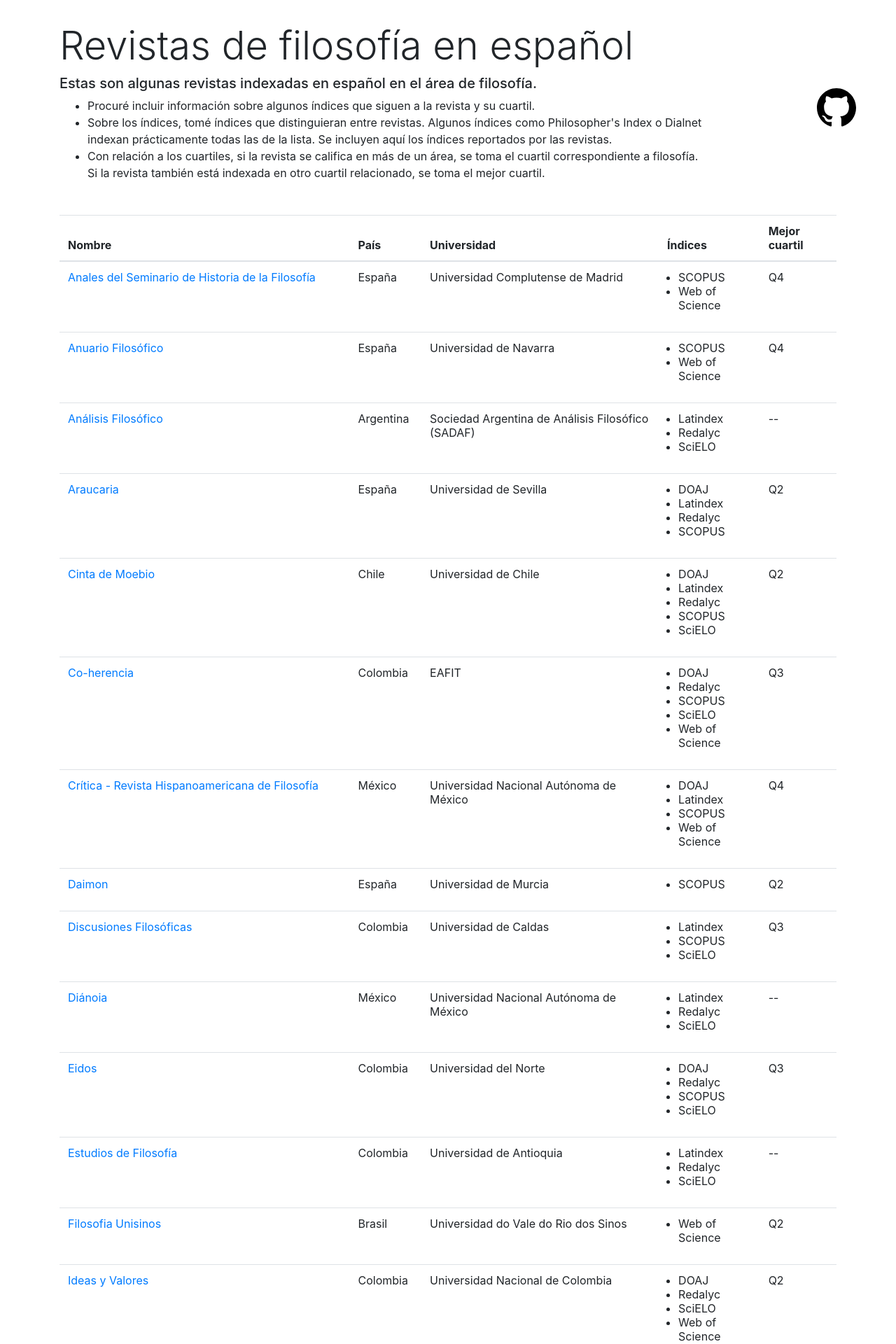
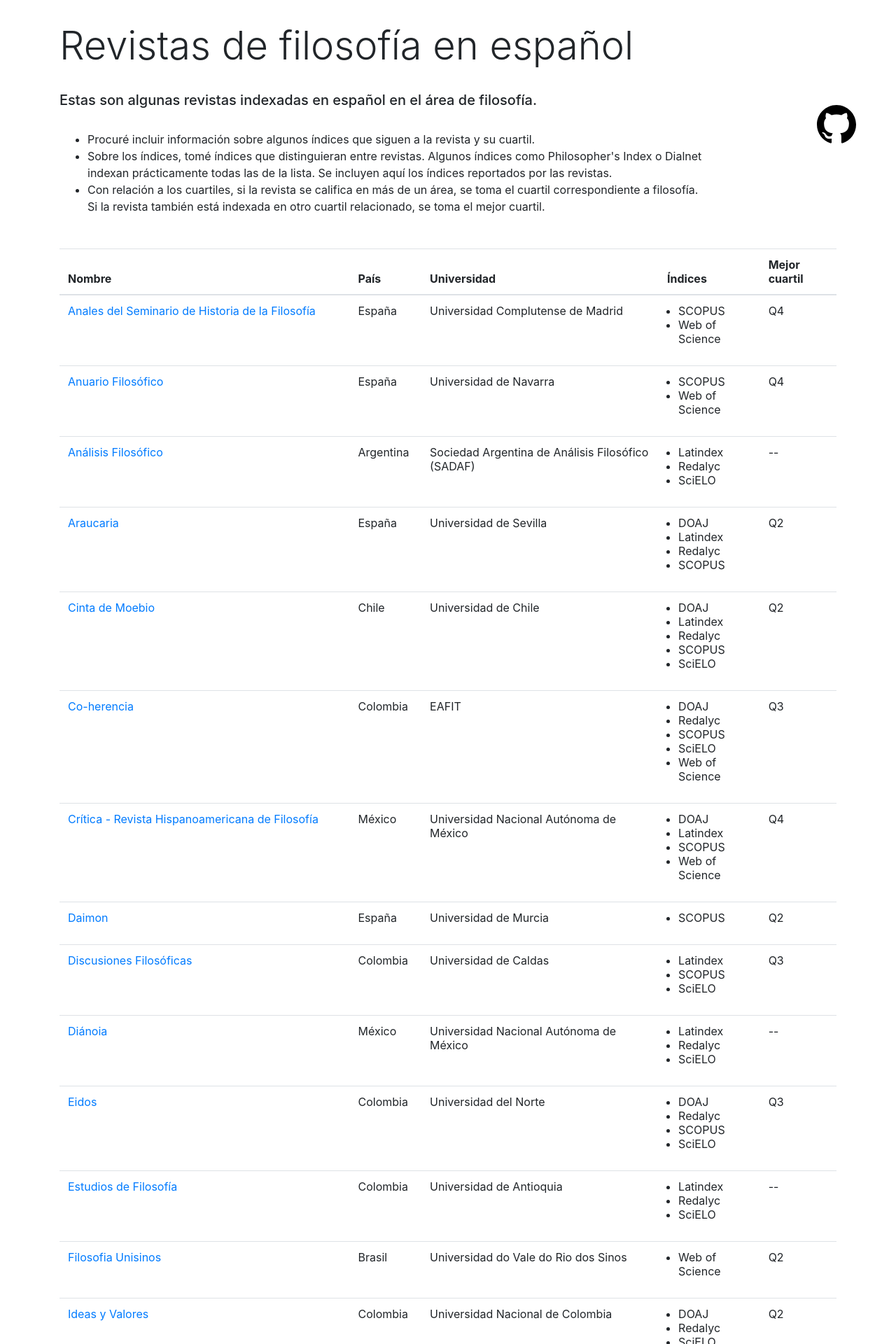
Before and after one commit to juanrloaiza/revistas_filosofia, a Jekyll site: the page built from index.md, in a window 1280 px wide. Shown: the top 1920 px of the page at 70% size. Built offline with Jekyll 4.4.1, drawn with Linux system fonts in a browser that asks for light colours; comment, search, counter and statistics services are not loaded.

Commit message:
Arreglado el estilo de los títulos

```diff
--- a/css/style.scss
+++ b/css/style.scss
@@ -2,12 +2,15 @@
 ---
 #header {
   padding: 2em 0;
-}
 
+  h1, h5 {
+    margin-bottom: 2rem;
+  }
 
-img {
-  width: 60px;
-  padding: 2px;
+  img {
+    width: 60px;
+    padding: 2px;
+  }
 }
 
 td ul {
```
